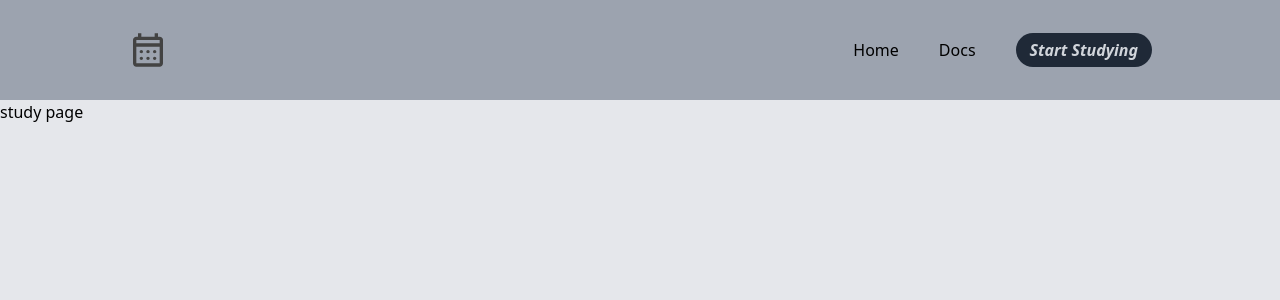
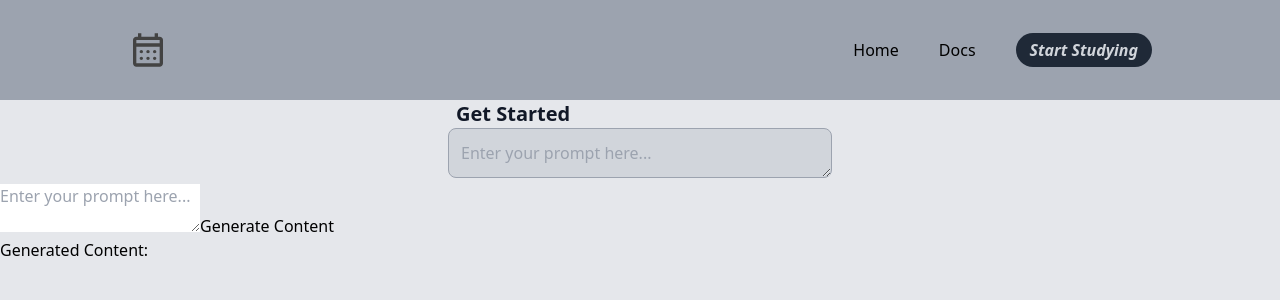
Before and after one commit to Eric19La/AI-Powered-Application, a Next.js app in the folder ai-app/: page /study in a window 1280 px wide. Shown: the top 300 px of the page. Built offline with nearby package versions, Linux system fonts and the light colour scheme.

Commit message:
Added Autotext box

```diff
--- a/ai-app/src/app/page.js
+++ b/ai-app/src/app/page.js
@@ -1,39 +1,7 @@
-'use client';
-import { useState } from 'react';
-
 export default function Home() {
-  const [prompt, setPrompt] = useState('');
-  const [responseText, setResponseText] = useState('');
-
-  const generateContent = async () => {
-    try {
-      const res = await fetch('/api/generate', {
-          method: 'POST',
-          headers: {
-              'Content-Type': 'application/json',
-          },
-          body: JSON.stringify({ prompt }),
-      });
-      const data = await res.json();
-      setResponseText(data.response_text);
-    } catch (error) {
-      setResponseText('Error generating content');
-    }
-  };
-
   return (
     <div>
-      <h1>AI Content Generator</h1>
-      <textarea
-        value={prompt}
-        onChange={(e) => setPrompt(e.target.value)}
-        placeholder="Enter your prompt here..."
-      />
-      <button onClick={generateContent}>Generate Content</button>
-      <div>
-        <h2>Generated Content:</h2>
-        <p>{responseText}</p>
-      </div>
+      Home Page
     </div>
   );
 }
--- a/ai-app/src/pages/study/index.jsx
+++ b/ai-app/src/pages/study/index.jsx
@@ -1,9 +1,50 @@
+import { useState } from "react";
+import TextAreaAutosize from "react-textarea-autosize";
+
 export default function StudyPage() {
+  const [prompt, setPrompt] = useState('');
+  const [responseText, setResponseText] = useState('');
+
+  const generateContent = async () => {
+    try {
+      const res = await fetch('/api/generate', {
+          method: 'POST',
+          headers: {
+              'Content-Type': 'application/json',
+          },
+          body: JSON.stringify({ prompt }),
+      });
+      const data = await res.json();
+      setResponseText(data.response_text);
+    } catch (error) {
+      setResponseText('Error generating content');
+    }
+  };
+
   return (
-    <>
+    <div>
+      <div className="w-full h-full flex flex-col justify-center items-center">
+        <div className="w-96 relative">
+          <label className="text-xl font-bold m-2 text-gray-900">
+            Get Started
+          </label>
+          <TextAreaAutosize
+            className="appearance-none bg-gray-300 p-3 rounded-lg w-full border-gray-400 border focus:border-gray-200 focus:outline-none"
+            placeholder="Enter your prompt here..."
+            maxRows={5}
+          />
+        </div>
+      </div>
+      <textarea
+        value={prompt}
+        onChange={(e) => setPrompt(e.target.value)}
+        placeholder="Enter your prompt here..."
+      />
+      <button onClick={generateContent}>Generate Content</button>
       <div>
-        study page
+        <h2>Generated Content:</h2>
+        <p>{responseText}</p>
       </div>
-    </>
+    </div>
   );
 }
```
Also changed, not shown: ai-app/package.json (+5 -4 lines), ai-app/requirements.txt (added), ai-app/src/pages/api/calendar.js (added), 1 other file (tests, documents, lock files or other folders).
